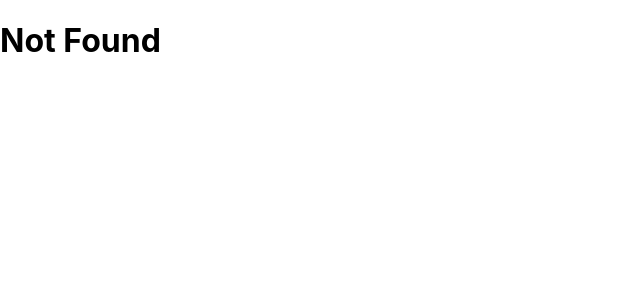
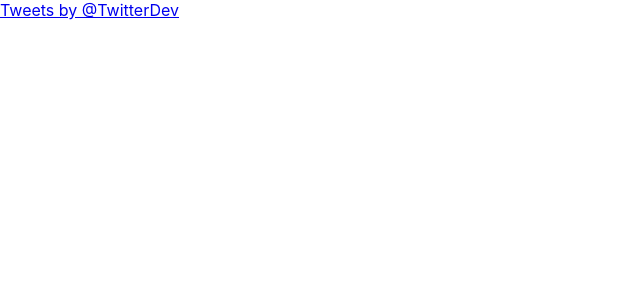
Before and after one commit to JoonsubHwang/IZFeed, a React (Create React App) app: page /twitter in a window 1280 px wide. Shown: the top 300 px of the page, without its empty margins (0-640 px from the left). Built offline with nearby package versions, Linux system fonts and the light colour scheme.

Commit message:
Renamed SocialMedia to Twitter

```diff
--- a/src/App.js
+++ b/src/App.js
@@ -3,7 +3,7 @@ import { Route, Switch } from 'react-router-dom';
 import Homepage from './Homepage';
 import News from './News';
 import Gallery from './Gallery';
-import SocialMedia from './SocialMedia';
+import Twitter from './Twitter';
 
 function App() {
   return (
@@ -17,8 +17,8 @@ function App() {
       <Route exact path='/gallery' render={() => (
         <Gallery />
       )} />
-      <Route exact path='/social-media' render={() => (
-        <SocialMedia />
+      <Route exact path='/twitter' render={() => (
+        <Twitter />
       )} />
       <Route render={() => (
         <h1>Not Found</h1>
--- a/src/Homepage.js
+++ b/src/Homepage.js
@@ -7,7 +7,7 @@ function Homepage(props) {
             <h1>IZ*Feed</h1>
             <Link to='/news'> <p> News </p> </Link>
             <Link to='/gallery'> <p> Gallery </p> </Link>
-            <Link to='/social-media'> <p> Social Media </p> </Link>
+            <Link to='/twitter'> <p> Twitter </p> </Link>
         </div>
     );
 }
--- a/src/SocialMedia.js
+++ /dev/null
@@ -1,9 +0,0 @@
-import React from 'react';
-
-function SocialMedia(props) {
-    return (
-        <p>SocialMedia</p>
-    );
-}
-
-export default SocialMedia;
--- /dev/null
+++ b/src/Twitter.js
@@ -0,0 +1,16 @@
+import React from 'react';
+
+function Twitter(props) {
+    return (
+        <div>
+            <a class="twitter-timeline"
+                href="https://twitter.com/official_izone"
+                // data-width="300"
+                data-height="300">
+                Tweets by @TwitterDev
+            </a>
+        </div>
+    );
+}
+
+export default Twitter;
```
